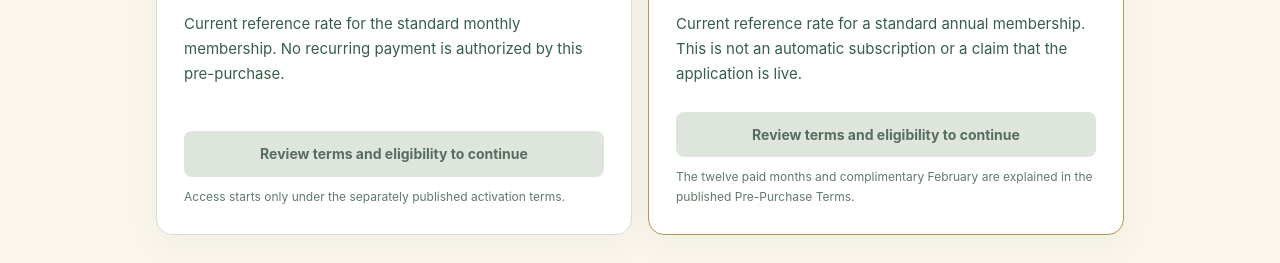
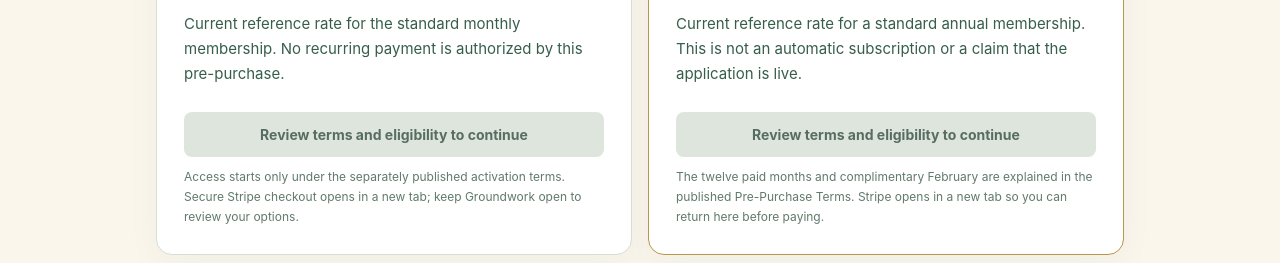
Before and after one commit to Groundworkable/free-bill-preview, a plain HTML site: page preorder/index.html in a window 1280 px wide. Shown: the part 689-952 px from the top of the page. Drawn offline with Linux system fonts and the light colour scheme.

Commit message:
Keep Groundwork available in original tab during hosted checkout

```diff
--- a/preorder/index.html
+++ b/preorder/index.html
@@ -57,8 +57,8 @@ footer{background:var(--dark);color:#d5e0d4;padding:22px 30px;text-align:center;
       <div class="amount">$9.99</div>
       <div class="period">USD · one prepaid month of Groundwork</div>
       <p class="details">Current reference rate for the standard monthly membership. No recurring payment is authorized by this pre-purchase.</p>
-      <a class="button" id="checkoutMonthly" aria-disabled="true" tabindex="-1">Payment not available</a>
-      <p class="help">Access starts only under the separately published activation terms.</p>
+      <a class="button" id="checkoutMonthly" aria-disabled="true" tabindex="-1" target="_blank" rel="noopener noreferrer" aria-label="Pay securely for one-month pre-purchase in a new tab">Payment not available</a>
+      <p class="help">Access starts only under the separately published activation terms. Secure Stripe checkout opens in a new tab; keep Groundwork open to review your options.</p>
     </article>
     <article class="plan" data-offer="annual">
       <div class="eyebrow">One-time pre-purchase</div>
@@ -66,8 +66,8 @@ footer{background:var(--dark);color:#d5e0d4;padding:22px 30px;text-align:center;
       <div class="amount">$96</div>
       <div class="period">USD · one prepaid year of Groundwork</div>
       <p class="details">Current reference rate for a standard annual membership. This is not an automatic subscription or a claim that the application is live.</p>
-      <a class="button" id="checkoutAnnual" aria-disabled="true" tabindex="-1">Payment not available</a>
-      <p class="help">The twelve paid months and complimentary February are explained in the published Pre-Purchase Terms.</p>
+      <a class="button" id="checkoutAnnual" aria-disabled="true" tabindex="-1" target="_blank" rel="noopener noreferrer" aria-label="Pay securely for twelve-month pre-purchase in a new tab">Payment not available</a>
+      <p class="help">The twelve paid months and complimentary February are explained in the published Pre-Purchase Terms. Stripe opens in a new tab so you can return here before paying.</p>
     </article>
   </div>
   <section class="section" aria-label="Purchasing conditions">
@@ -136,7 +136,7 @@ footer{background:var(--dark);color:#d5e0d4;padding:22px 30px;text-align:center;
           if(allowed){a.href=cfg.offers[key].paymentLink;a.removeAttribute("aria-disabled");a.removeAttribute("tabindex");a.textContent="Pay securely with Stripe — $"+offers[key].toFixed(2);}
           else {a.removeAttribute("href");a.setAttribute("aria-disabled","true");a.setAttribute("tabindex","-1");a.textContent="Review terms and eligibility to continue";}
         }
-        status.textContent=allowed?"You will continue to Stripe. This page cannot confirm a payment or activate an account.":"Accept the terms and confirm age and US residency before continuing.";
+        status.textContent=allowed?"Stripe checkout opens in a new tab, leaving Groundwork here for you to review before paying. This page cannot confirm payment or activate an account.":"Accept the terms and confirm age and US residency before continuing.";
       };
       consent.addEventListener("change",update);
       eligibility.addEventListener("change",update);
```
